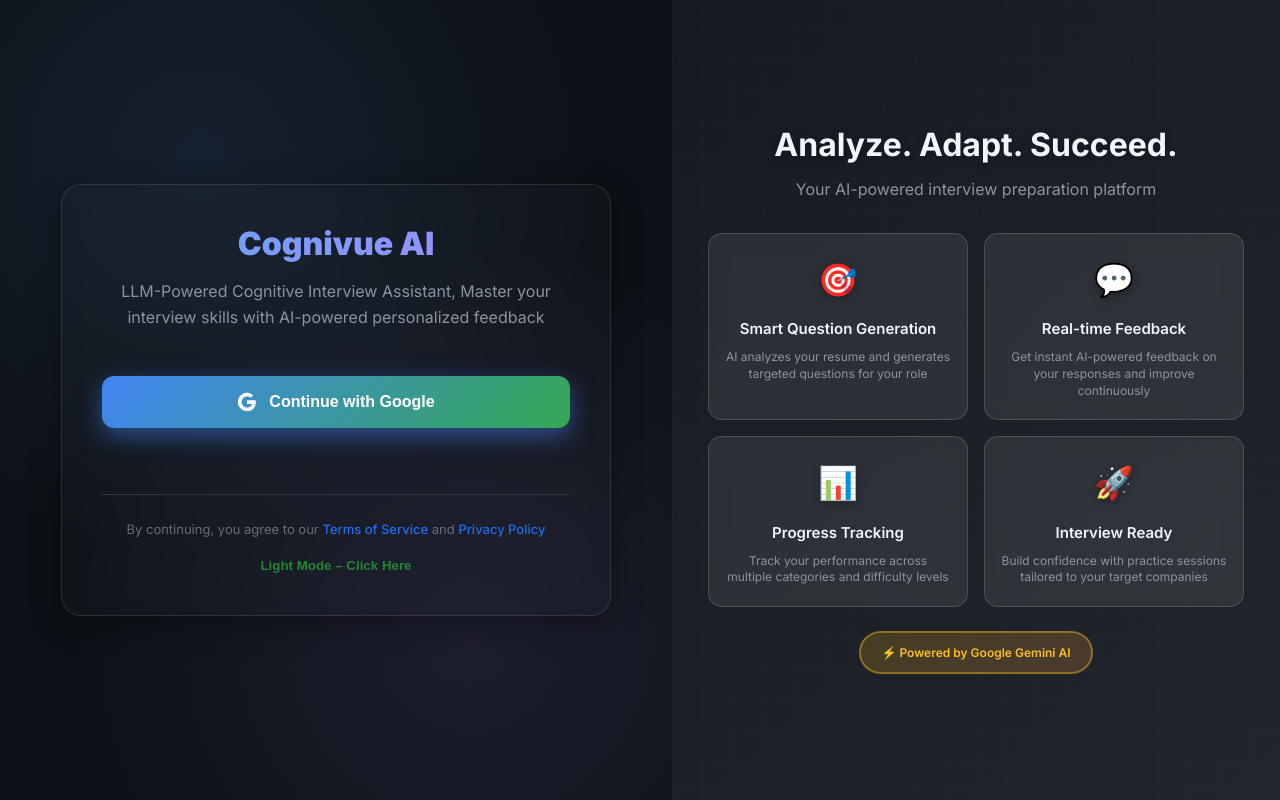
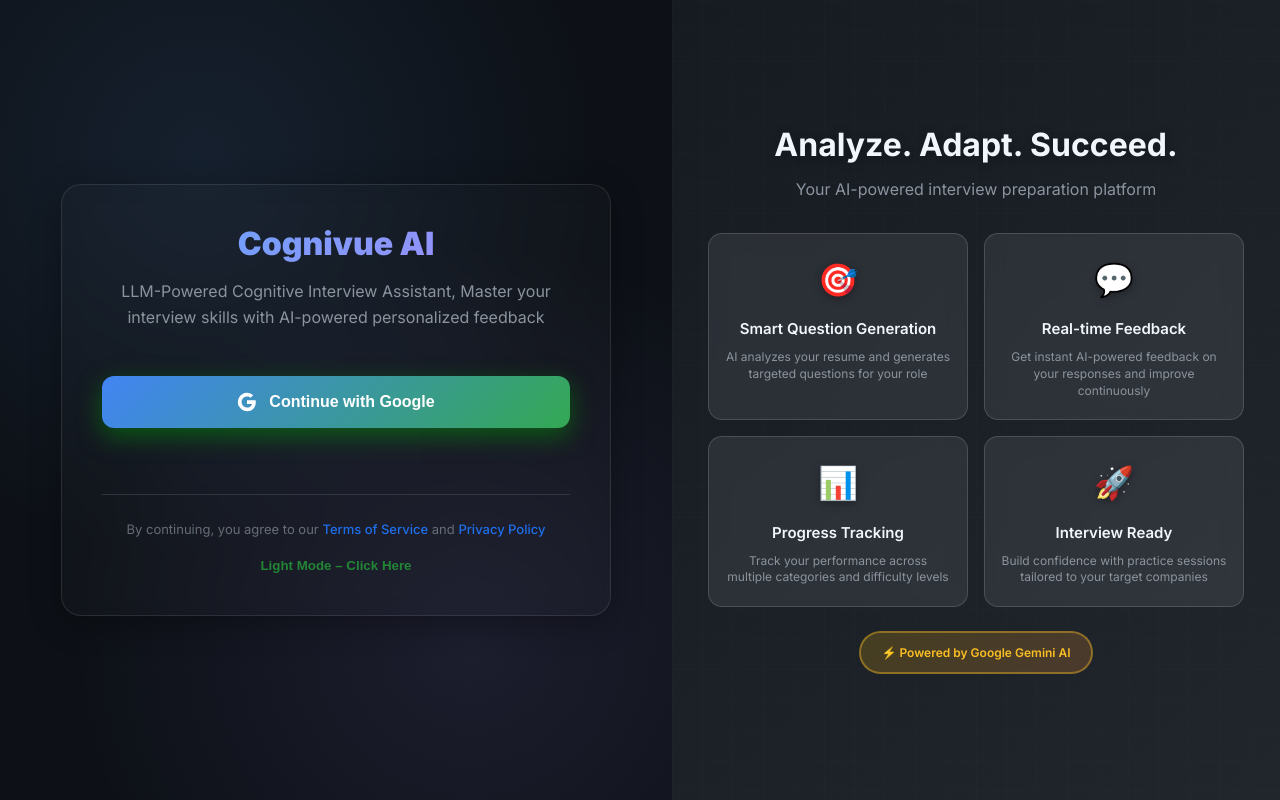
Before and after one commit to Surya-Mathivanan/Cognivue-AI, a React (Vite) app in the folder frontend/: page / in a window 1280 px wide. In both pictures the pointer is over the button "Continue with Google". Built offline with nearby package versions, Linux system fonts and the light colour scheme; no server answers; the HTML template or start-up script is replaced by a standard one.

Commit message:
resume role updated

```diff
--- a/frontend/src/index.css
+++ b/frontend/src/index.css
@@ -654,7 +654,7 @@
   background: linear-gradient(135deg, #4285f4, #34a853);
   color: white;
   border: none;
-  padding: 16px 28px;
+  padding: 16px 8px;
   border-radius: 12px;
   font-size: 16px;
   font-weight: 600;
@@ -688,7 +688,7 @@
 
 .google-login-btn:hover {
   transform: translateY(-2px);
-  box-shadow: 0 8px 25px rgba(66, 133, 244, 0.5);
+  box-shadow: 0 8px 25px rgba(0, 153, 8, 0.5);
 }
 
 .google-login-btn:active {
```
